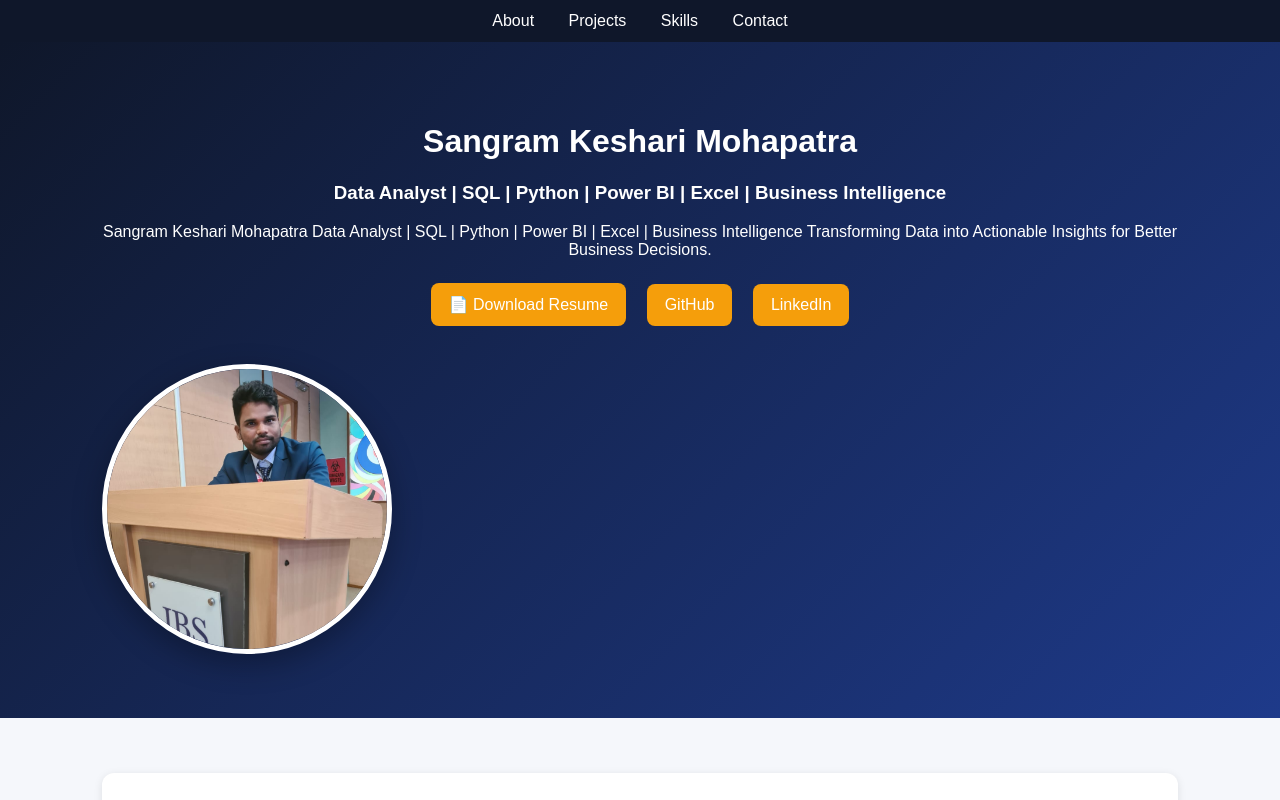
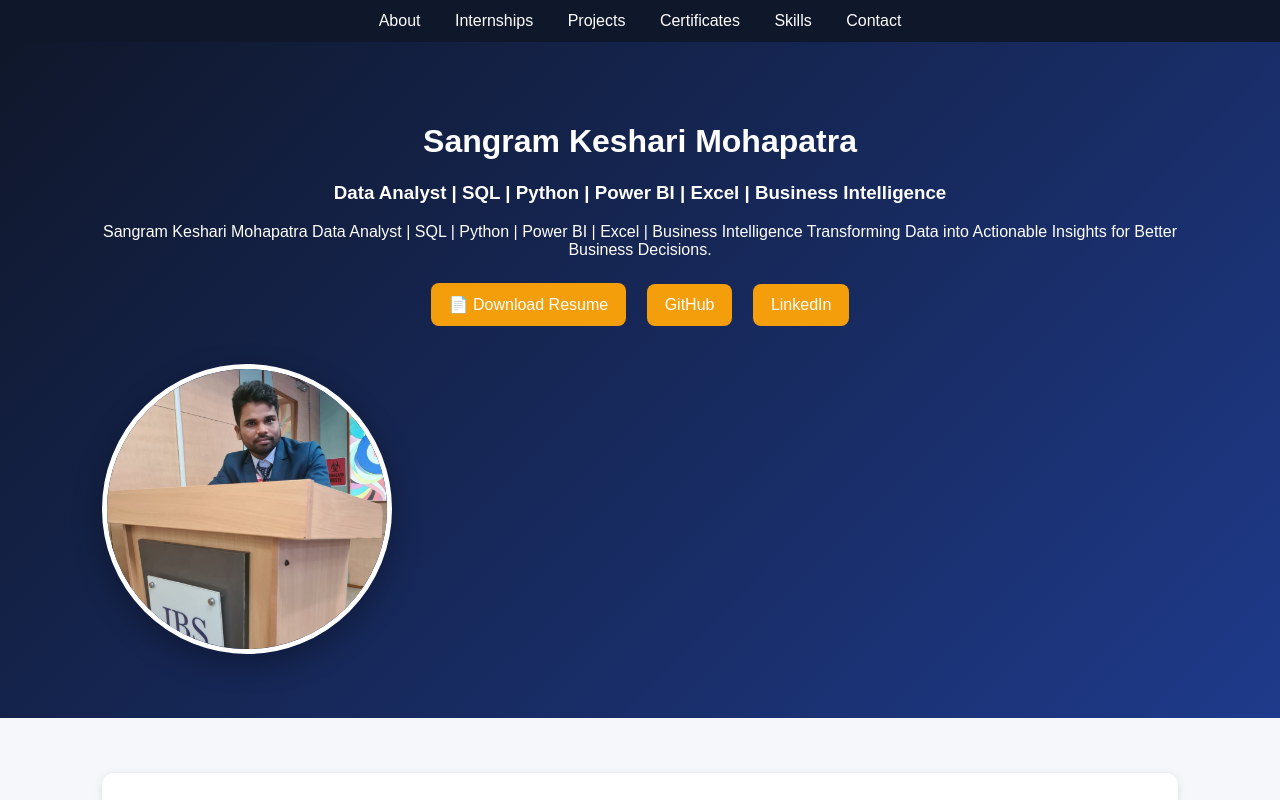
Before and after one commit to skm-1718/PORTFOLIO, a plain HTML site: page index.html in a window 1280 px wide. Shown: the top 800 px of the page. Drawn offline with Linux system fonts and the light colour scheme.

Commit message:
Update index.html

```diff
--- a/index.html
+++ b/index.html
@@ -22,7 +22,9 @@ footer{background:#0f172a;color:white;text-align:center;padding:20px}
 
 <nav>
 <a href="#about">About</a>
+<a href="#internships">Internships</a>
 <a href="#projects">Projects</a>
+<a href="#certifications">Certificates</a>
 <a href="#skills">Skills</a>
 <a href="#contact">Contact</a>
 </nav>
```
